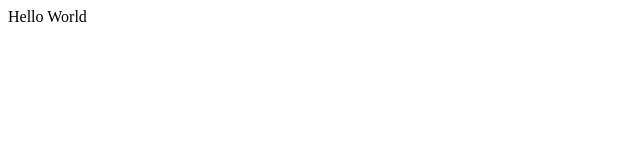
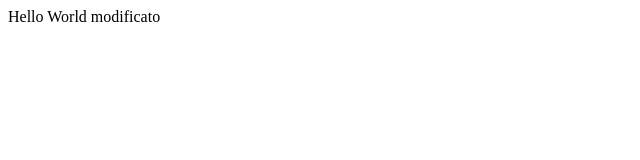
Before and after one commit to thomassalvaterra/htmlcss-hello, a plain HTML site: page index.html in a window 1280 px wide. Shown: the full height of the page, 0-640 px from the left. Drawn offline with Linux system fonts and the light colour scheme.

Commit message:
modifica di test

```diff
--- a/index.html
+++ b/index.html
@@ -6,6 +6,6 @@
     <title>Document</title>
 </head>
 <body>
-    <header>Hello World</header>
+    <header>Hello World modificato</header>
 </body>
 </html>
```
